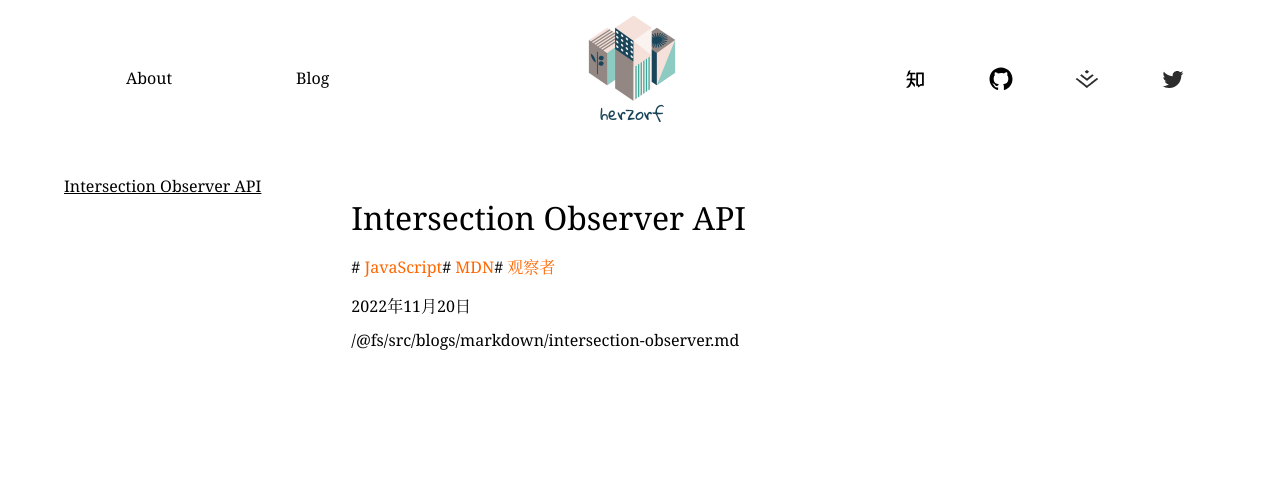
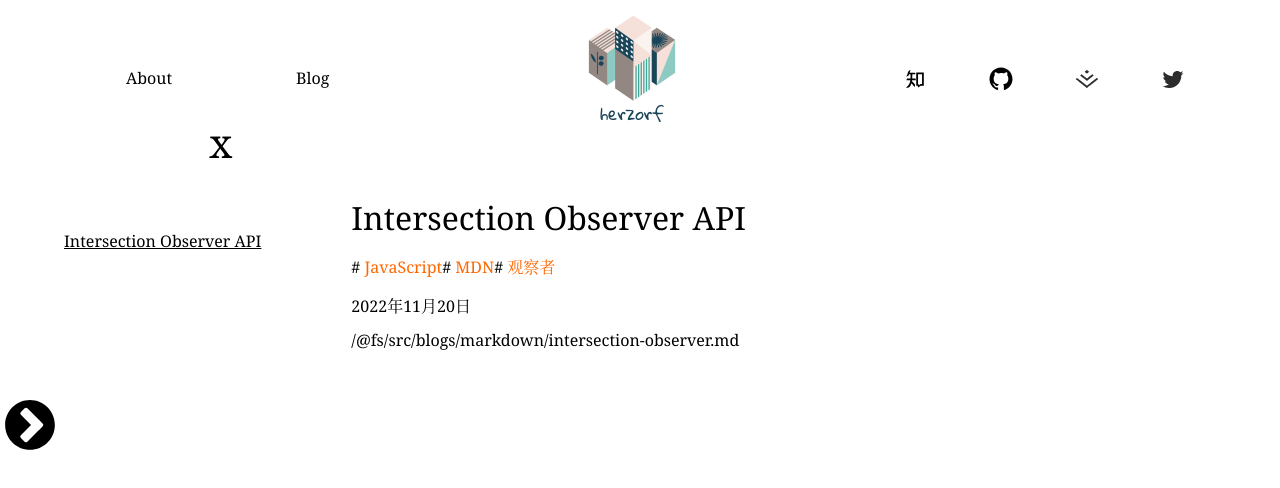
Before and after one commit to herzorf/herzorf, a Vue app: page /#/blog/blogview/intersectionObserver in a window 1280 px wide. Shown: the top 488 px of the page. Built offline with nearby package versions, Linux system fonts and the light colour scheme.

Commit message:
feat: 添加手机端侧边栏出现消失

```diff
--- a/src/pages/blogsView/components/blogContent/blogContent.vue
+++ b/src/pages/blogsView/components/blogContent/blogContent.vue
@@ -1,13 +1,14 @@
 <template>
   <div class="wrapper">
-    <div class="menu">
+    <div :class="`menu ${menuVisible && 'display'}`">
+      <div class="closeMenu" @click="menuVisible = false">x</div>
       <p v-for="item in Object.values(blogMenu)">
-        <router-link :to="item.url">
+        <router-link @click="menuVisible = false" :to="item.url">
           {{ item.title }}
         </router-link>
       </p>
     </div>
-    <div class="content">
+    <div class="content" @click="() => (menuVisible = false)">
       <h1 class="title">{{ blog.title }}</h1>
       <p>
         <span v-for="item in blog.tags"
@@ -17,16 +18,24 @@
       <p>{{ blog.time }}</p>
       <div v-html="blog.component"></div>
     </div>
+    <div class="switch" @click="openMenu">
+      <Svg class="rightArrow"></Svg>
+    </div>
   </div>
 </template>
 <script setup>
   import Prism from "prismjs";
   import { useRoute } from "vue-router";
-  import { onMounted } from "vue";
+  import { onMounted, ref } from "vue";
   import blogMenu from "@/blogs/blogMenu";
   import Orange from "@/pages/cv/components/orange.vue";
+  import Svg from "@/components/svg/svg.vue";
   const route = useRoute();
   const blog = blogMenu[route.params.blogview];
+  const menuVisible = ref(false);
+  const openMenu = () => {
+    menuVisible.value = !menuVisible.value;
+  };
   onMounted(() => {
     Prism.highlightAll();
   });
@@ -40,8 +49,10 @@
     padding-top: 20px;
     .menu {
       width: 18%;
+      transition: 0.5s;
       @media (max-width: 576px) {
-        padding-top: 25px;
+        transform: translateX(-100%);
+        padding-top: 125px;
         padding-left: 25px;
         position: fixed;
         width: 70%;
@@ -49,8 +60,10 @@
         left: 0;
         top: 0;
         min-height: 100vh;
-        border: 1px solid red;
         background-color: #fff;
+        &.display {
+          transform: translateX(0);
+        }
       }
       p {
         margin-bottom: 24px;
@@ -59,6 +72,13 @@
         white-space: nowrap;
         text-overflow: ellipsis;
         word-break: keep-all;
+      }
+      .closeMenu {
+        position: relative;
+        top: -60px;
+        display: inline;
+        left: 70%;
+        font-size: 40px;
       }
     }
     .content {
@@ -83,6 +103,19 @@
         margin: revert;
       }
     }
+    .switch {
+      position: fixed;
+      left: 5px;
+      top: 50%;
+      width: 50px;
+      height: 50px;
+      font-size: 50px;
+      display: flex;
+      justify-content: center;
+      align-items: center;
+      background: #fff;
+      border-radius: 50%;
+    }
     @media (max-width: 576px) {
       padding: 0;
       width: 100%;
```
Also changed, not shown: src/assets/font/fontcss.js.
